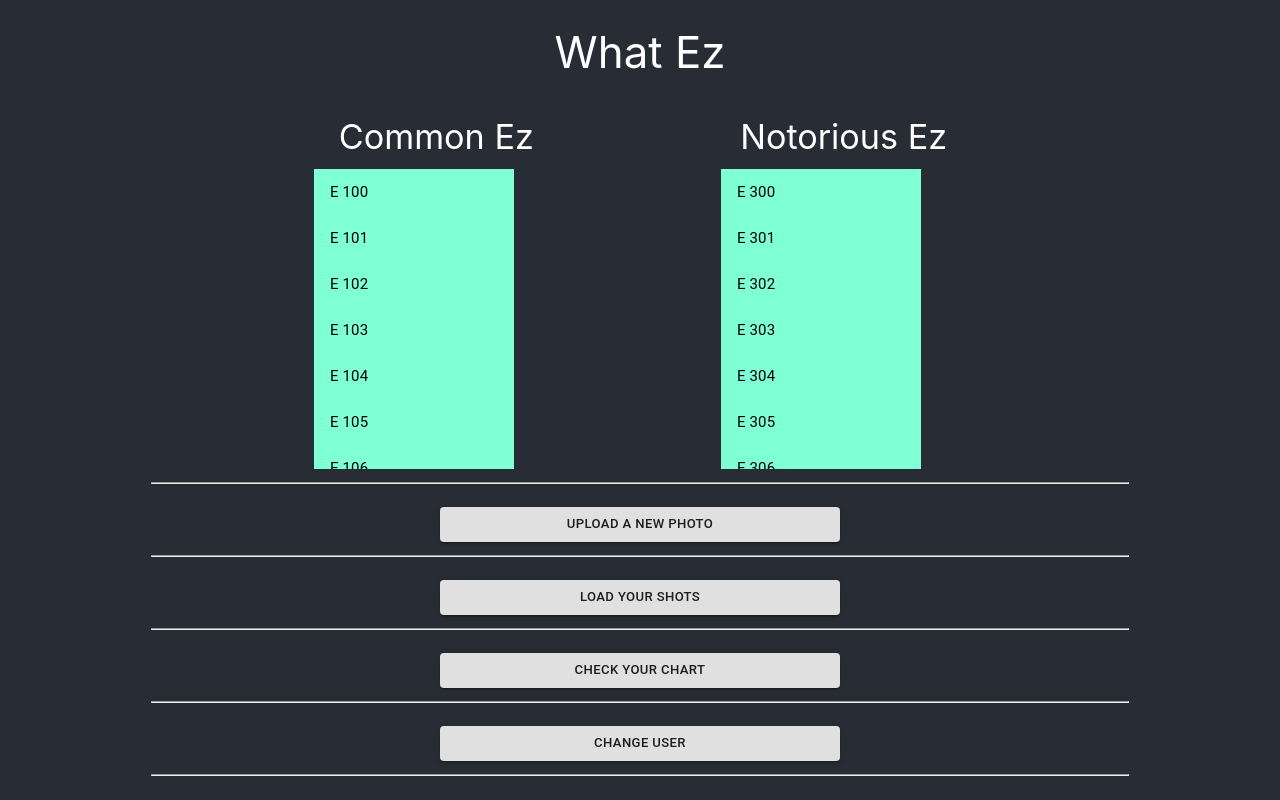
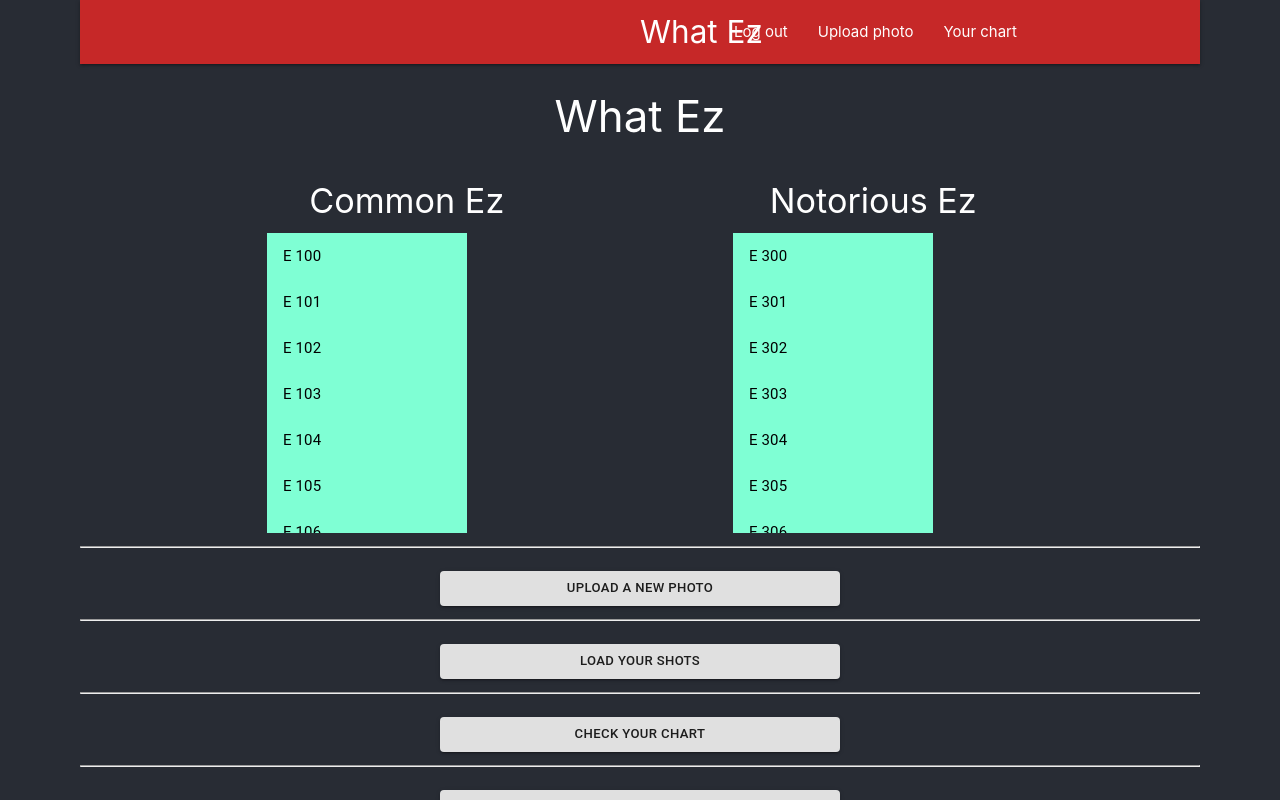
Before and after one commit to Jitgitbit/whatez-client, a React (Create React App) app: page /main in a window 1280 px wide. Shown: the top 800 px of the page. Built offline with nearby package versions, Linux system fonts and the light colour scheme; the HTML template or start-up script is replaced by a standard one.

Commit message:
navbar option

```diff
--- a/src/App.js
+++ b/src/App.js
@@ -10,6 +10,7 @@ import LogInPage from "./components/LogInPage";
 import MainPageContainer from "./components/MainPage/MainPageContainer";
 import PhotoUploader from "./components/PhotoUploader";
 import ChartForAdditives from "./components/ChartForAdditives";
+// import NavBar from "./components/MainPage/NavBar";
 
 // const baseUrl = "http://localhost:5000";
 
@@ -20,12 +21,12 @@ export class App extends Component {
       <div className="App">
         <BrowserRouter>
           <Switch>
-            <Route exact path="/photo" component={PhotoUploader}/>
+            <Route exact path="/" component={HomePage} />
             <Route exact path="/signup" component={SignUpPage} />
             <Route exact path="/login" component={LogInPage} />
             <Route exact path="/main" component={MainPageContainer}/>
+            <Route exact path="/photo" component={PhotoUploader}/>
             <Route exact path="/chart" component={ChartForAdditives}/>
-            <Route exact path="/" component={HomePage} />
           </Switch>
         </BrowserRouter>
       </div>
--- a/src/components/MainPage/MainPageContainer.jsx
+++ b/src/components/MainPage/MainPageContainer.jsx
@@ -4,6 +4,7 @@ import MainPageNotoriousList from './MainPageNotoriousList'
 import {getShots} from "../../actions/shotsActions"
 import MainPageChart from './MainPageChart'
 import { connect } from "react-redux";
+import NavBar from './NavBar';
 
 // import PhotoPageContainer from '../PhotoPage/PhotoPageContainer'
 import { Button } from "@material-ui/core";
@@ -41,6 +42,8 @@ class MainPageContainer extends Component {
         </div> */}
         <Grid container spacing={24}>
           <Grid item xs={12}>
+          <NavBar/>
+
             <h3>What Ez</h3>
           </Grid>
           <Grid item xs={2}>
--- /dev/null
+++ b/src/components/MainPage/NavBar.jsx
@@ -0,0 +1,22 @@
+import React from 'react'
+import {Link, NavLink, withRouter} from 'react-router-dom';
+
+function NavBar(props) {
+  console.log(`=========>> PROPS IN NavBar:`,props)
+  // setTimeout(() => {
+  //   props.history.push('/about')                     // <<========= Thanks to withRouter and adding props, this now works !
+  // }, 2000);
+  return (
+    <nav className='nav-wrapper red darken-3'>
+      <div className='container'>
+        <a className="brand-logo">What Ez</a>
+        <ul className='right'>
+          <li><Link to="/">Log out</Link></li>
+          <li><NavLink to="/photo">Upload photo</NavLink></li>
+          <li><NavLink to="/chart">Your chart</NavLink></li>
+        </ul>
+      </div>
+    </nav>
+  )
+}
+export default withRouter(NavBar); // <<=== REMEMBER THIS FOR ADDING HISTORY TO A ROUTELESS COMPONENT!!!
```
